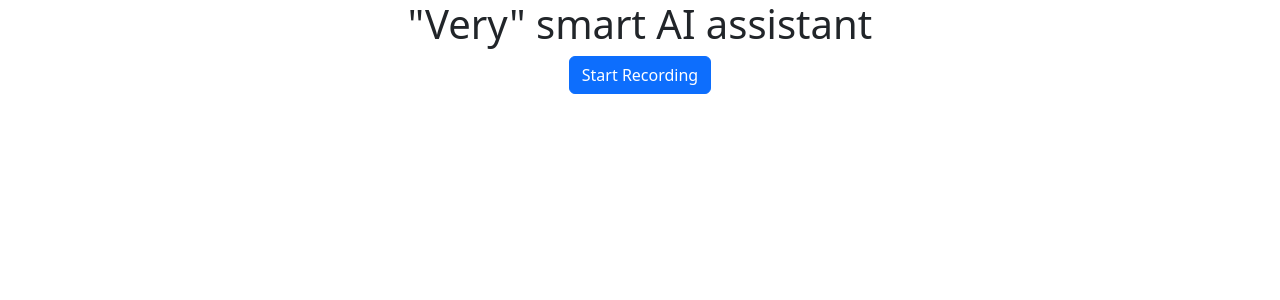
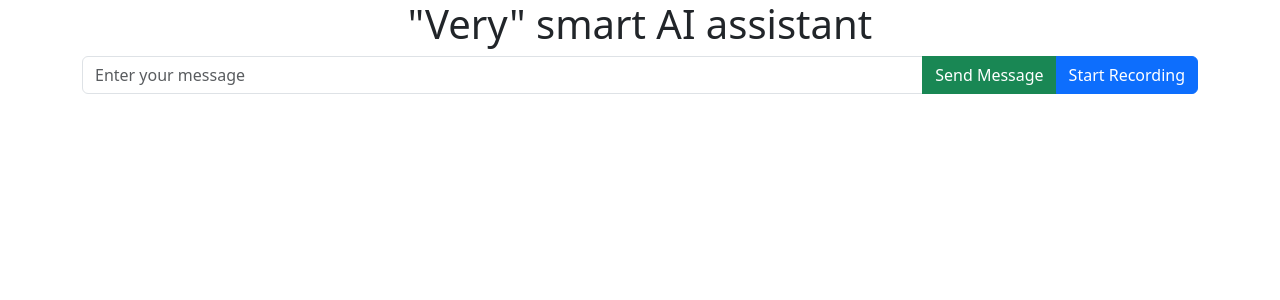
Before and after one commit to Its-OP/nova-poshta_hackathon, a Vue app in the folder web/: page / in a window 1280 px wide. Shown: the top 300 px of the page. Built offline with nearby package versions, Linux system fonts and the light colour scheme; no server answers.

Commit message:
Add sending text

```diff
--- a/web/src/components/AudioRecorder.vue
+++ b/web/src/components/AudioRecorder.vue
@@ -1,12 +1,19 @@
 <template>
   <div class="d-flex justify-content-center">
-    <button class="btn btn-primary" @click="startRecording" v-if="!isRecording">Start Recording</button>
-    <button class="btn btn-danger" @click="stopRecording" v-if="isRecording">Stop Recording</button>
+    <div class="input-group mb-3">
+      <input type="text" class="form-control" placeholder="Enter your message" v-model="message">
+
+      <button class="btn btn-success" @click="sendMessage">Send Message</button>
+      <button class="btn btn-primary" @click="startRecording" v-if="!isRecording">Start Recording</button>
+      <button class="btn btn-danger" @click="stopRecording" v-if="isRecording">Stop Recording</button>
+    </div>
+
+
   </div>
 </template>
 
 <script>
-import { ref, onMounted, onUnmounted } from 'vue';
+import {onMounted, onUnmounted, ref} from 'vue';
 import RecordRTC from 'recordrtc';
 
 export default {
@@ -15,12 +22,20 @@ export default {
     const recorder = ref(null);
     const isRecording = ref(false);
     const mediaStream = ref(null);
+    const message = ref(null);
+
     // TODO: specify the correct websocket URL
     const socket = new WebSocket('ws://localhost:8080/echo');
 
     onMounted(() => {
       socket.addEventListener('message', (event) => {
-        playReceivedAudio(event.data);
+        const data = JSON.parse(event.data);
+        if (data.type === 'wav') {
+          playReceivedAudio(new Uint8Array(data.payload));
+        } else if (data.type === 'text') {
+          console.log('Received text message:', data.payload);
+          // Handle the text message as needed
+        }
       });
     });
 
@@ -29,7 +44,7 @@ export default {
     });
 
     const playReceivedAudio = (audioData) => {
-      const blob = new Blob([audioData], { type: 'audio/wav' });
+      const blob = new Blob([audioData], {type: 'audio/wav'});
       const audio = new Audio(URL.createObjectURL(blob));
       audio.play();
     };
@@ -46,7 +61,7 @@ export default {
     };
 
     const startRecording = async () => {
-      mediaStream.value = await navigator.mediaDevices.getUserMedia({ audio: true });
+      mediaStream.value = await navigator.mediaDevices.getUserMedia({audio: true});
       recorder.value = new RecordRTC(mediaStream.value, {
         type: 'audio',
         mimeType: 'audio/wav',
@@ -65,7 +80,12 @@ export default {
         const reader = new FileReader();
         reader.readAsArrayBuffer(blob);
         reader.onloadend = (event) => {
-          socket.send(reader.result);
+          const byteArray = new Uint8Array(reader.result);
+          const data = {
+            type: 'wav',
+            payload: Array.from(byteArray)
+          };
+          socket.send(JSON.stringify(data));
         };
 
         isRecording.value = false;
@@ -77,10 +97,22 @@ export default {
       }
     };
 
+    const sendMessage = (e) => {
+      const data = {
+        type: 'text',
+        payload: message.value
+      };
+      socket.send(JSON.stringify(data));
+      message.value = '';
+    };
+
+
     return {
       isRecording,
+      message,
       startRecording,
-      stopRecording
+      stopRecording,
+      sendMessage,
     };
   }
 };
```
